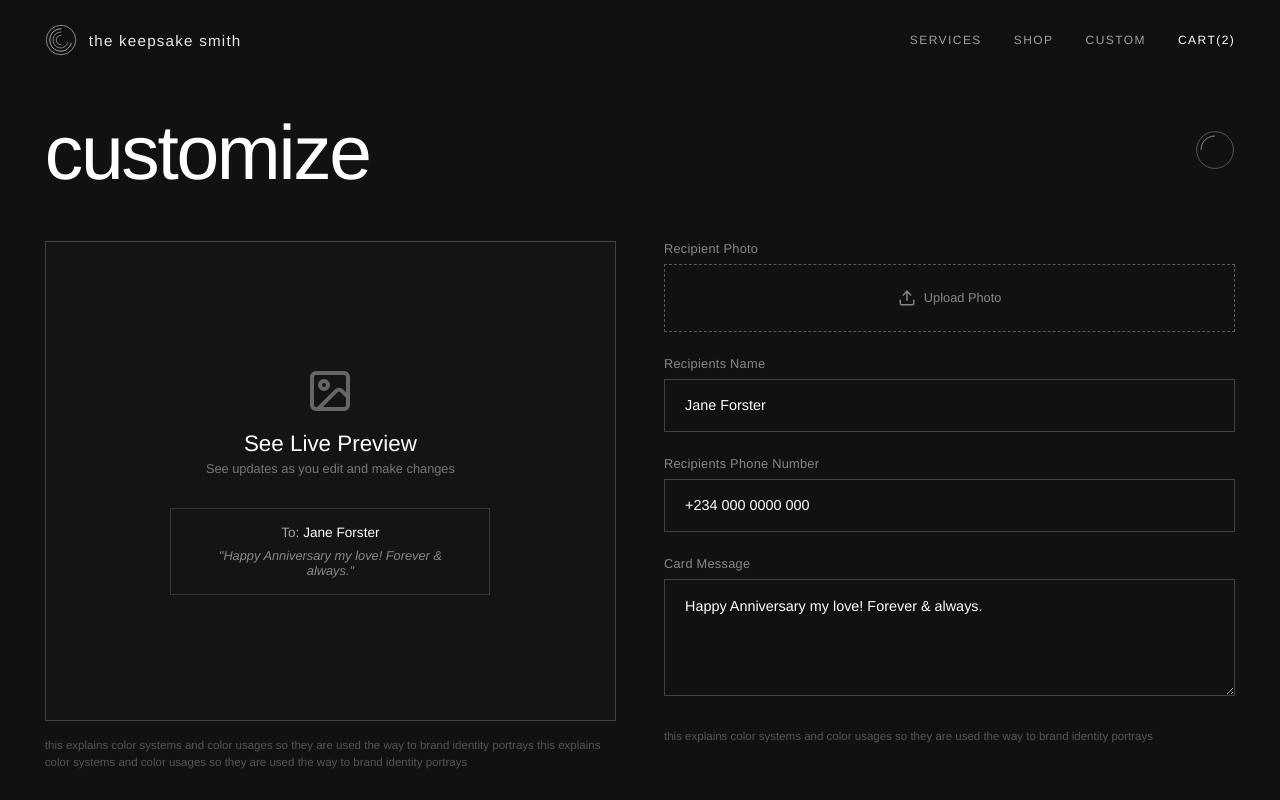
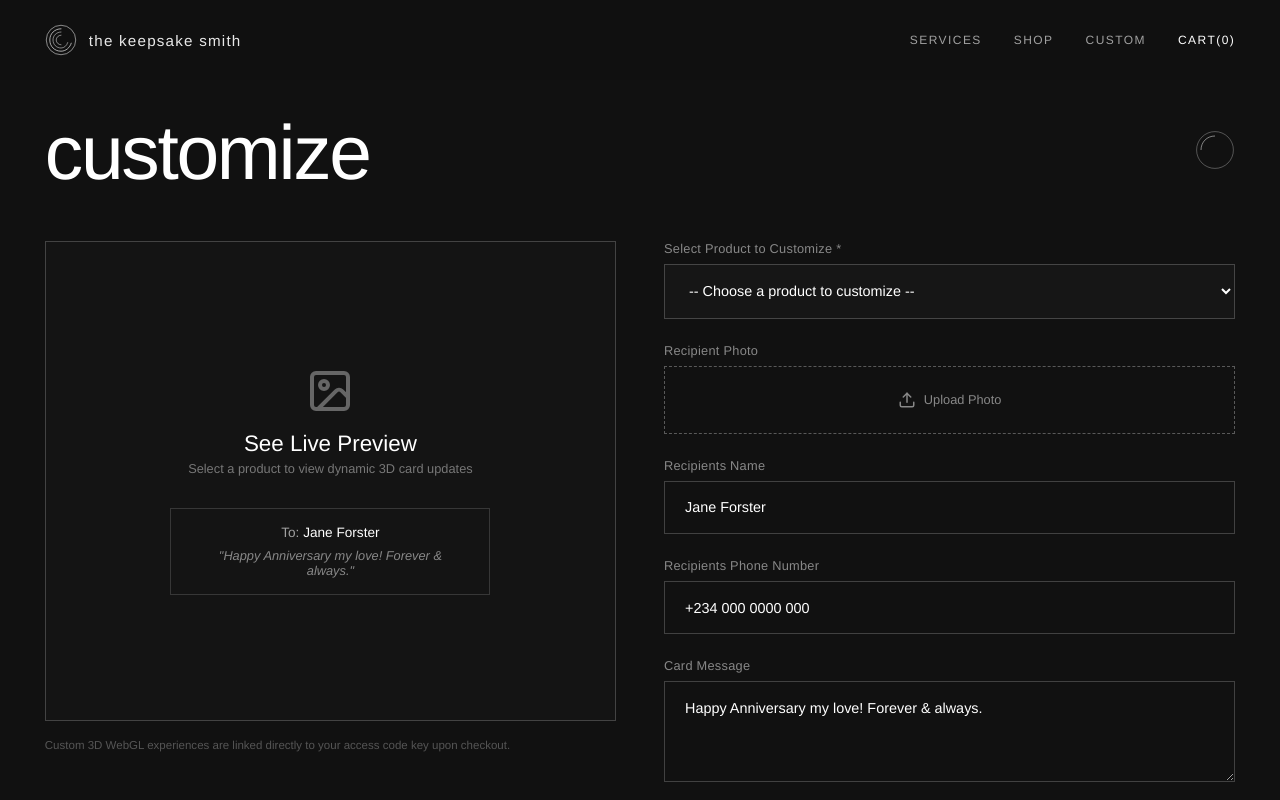
Before and after one commit to Dean142A/keepsake-smith, a Next.js app: page /customize in a window 1280 px wide. Shown: the top 800 px of the page. Built offline with nearby package versions, Linux system fonts and the light colour scheme.

Commit message:
Update customize page product selection, dynamic totals starting at N0, and cart default empty state

```diff
--- a/src/app/customize/page.jsx
+++ b/src/app/customize/page.jsx
@@ -1,16 +1,67 @@
 'use client';
 
-import React, { useState } from 'react';
+import React, { useState, useEffect } from 'react';
 import Link from 'next/link';
-import { Upload, Image as ImageIcon } from 'lucide-react';
+import { Upload, Image as ImageIcon, CheckCircle, AlertCircle } from 'lucide-react';
 import { useCart } from '@/context/CartContext';
+
+const DEFAULT_PRODUCTS = [
+  {
+    id: 'prod-1',
+    title: 'Handwritten Cards',
+    subtitle: 'maquette dé keepsake',
+    price: 30000,
+    image: 'https://images.unsplash.com/photo-1544717305-2782549b5136?q=80&w=800&auto=format&fit=crop',
+    category: 'CARDS',
+  },
+  {
+    id: 'prod-2',
+    title: 'Handwritten Cards (Black Envelope)',
+    subtitle: 'black envelope luxury edition',
+    price: 30000,
+    image: 'https://images.unsplash.com/photo-1513519245088-0e12902e5a38?q=80&w=800&auto=format&fit=crop',
+    category: 'CARDS',
+  },
+  {
+    id: 'prod-3',
+    title: 'Digital 3D Maquette Experience',
+    subtitle: 'virtual memorial & keepsake 3D WebGL',
+    price: 15000,
+    image: 'https://images.unsplash.com/photo-1605100804763-247f67b3557e?q=80&w=800&auto=format&fit=crop',
+    category: 'DIGITAL',
+  }
+];
 
 export default function CustomizePage() {
   const { addToCart, setIsCartOpen } = useCart();
+  const [productsList, setProductsList] = useState(DEFAULT_PRODUCTS);
+  const [selectedProductId, setSelectedProductId] = useState('');
   const [recipientName, setRecipientName] = useState('Jane Forster');
   const [recipientPhone, setRecipientPhone] = useState('+234 000 0000 000');
   const [cardMessage, setCardMessage] = useState('Happy Anniversary my love! Forever & always.');
   const [photoPreview, setPhotoPreview] = useState(null);
+  const [validationError, setValidationError] = useState('');
+
+  // Fetch available products from catalog API on mount
+  useEffect(() => {
+    async function loadCatalog() {
+      try {
+        const res = await fetch('/api/admin/products');
+        const data = await res.json();
+        if (data.success && data.products && data.products.length > 0) {
+          const customizable = data.products.filter(p => p.allowsCustomization !== false);
+          if (customizable.length > 0) {
+            setProductsList(customizable);
+          }
+        }
+      } catch (err) {
+        console.error('Error loading catalog products for customization:', err);
+      }
+    }
+    loadCatalog();
+  }, []);
+
+  const selectedProduct = productsList.find((p) => p.id === selectedProductId) || null;
 
   const handlePhotoUpload = (e) => {
     const file = e.target.files?.[0];
@@ -23,20 +74,34 @@ export default function CustomizePage() {
     }
   };
 
+  const CUSTOMIZATION_FEE = 5000;
+  const totalPrice = selectedProduct ? selectedProduct.price + CUSTOMIZATION_FEE : 0;
+
   const handleAddToCart = () => {
+    if (!selectedProduct) {
+      setValidationError('Please select a product to customize from the dropdown first.');
+      return;
+    }
+
+    setValidationError('');
+
     addToCart({
-      id: `custom-gift-${Date.now()}`,
-      title: 'Custom Keepsake 3D Card',
-      subtitle: `For ${recipientName || 'Recipient'}`,
-      price: 8500,
+      id: `${selectedProduct.id}-custom-${Date.now()}`,
+      title: selectedProduct.title,
+      subtitle: `Customized for ${recipientName || 'Recipient'}`,
+      price: totalPrice,
       quantity: 1,
-      image: photoPreview || 'https://images.unsplash.com/photo-1544717305-2782549b5136?q=80&w=600&auto=format&fit=crop',
+      image: photoPreview || selectedProduct.image,
       size: 'CUSTOM 3D',
       personalization: {
+        productId: selectedProduct.id,
+        productTitle: selectedProduct.title,
+        productBasePrice: selectedProduct.price,
+        customizationFee: CUSTOMIZATION_FEE,
         recipientName,
         recipientPhone,
         message: cardMessage,
-        photo: photoPreview,
+        photo: photoPreview || selectedProduct.image,
       },
     });
     if (setIsCartOpen) setIsCartOpen(true);
@@ -61,11 +126,17 @@ export default function CustomizePage() {
           {/* Left Column: Live Preview Box */}
           <div style={styles.previewContainer}>
             <div style={styles.previewBox}>
-              {photoPreview ? (
+              {photoPreview || selectedProduct ? (
                 <div style={styles.liveCardWrap}>
-                  <img src={photoPreview} alt="Recipient Preview" style={styles.previewImage} />
+                  <img
+                    src={photoPreview || selectedProduct?.image}
+                    alt="Recipient Preview"
+                    style={styles.previewImage}
+                  />
                   <div style={styles.cardOverlayText}>
-                    <div style={styles.cardHeaderSmall}>THE KEEPSAKE SMITH</div>
+                    <div style={styles.cardHeaderSmall}>
+                      THE KEEPSAKE SMITH {selectedProduct ? `• ${selectedProduct.title.toUpperCase()}` : ''}
+                    </div>
                     <div style={styles.cardName}>{recipientName || 'Recipient Name'}</div>
                     <p style={styles.cardMsgPreview}>
                       "{cardMessage || 'Your custom handwritten message will appear here in gold foil typography.'}"
@@ -76,7 +147,7 @@ export default function CustomizePage() {
                 <div style={styles.previewPlaceholder}>
                   <ImageIcon size={48} color="#666" style={{ marginBottom: '1rem' }} />
                   <h3 style={styles.previewTitle}>See Live Preview</h3>
-                  <p style={styles.previewSub}>See updates as you edit and make changes</p>
+                  <p style={styles.previewSub}>Select a product to view dynamic 3D card updates</p>
 
                   {/* Dynamic text preview */}
                   <div style={styles.cardTextDisplay}>
@@ -93,13 +164,32 @@ export default function CustomizePage() {
               )}
             </div>
             <p style={styles.columnSubtext}>
-              this explains color systems and color usages so they are used the way to brand identity portrays
-              this explains color systems and color usages so they are used the way to brand identity portrays
+              Custom 3D WebGL experiences are linked directly to your access code key upon checkout.
             </p>
           </div>
 
           {/* Right Column: Personalization Form */}
           <div style={styles.formContainer}>
+            {/* Product Selector Field */}
+            <div style={styles.formGroup}>
+              <label style={styles.label}>Select Product to Customize *</label>
+              <select
+                value={selectedProductId}
+                onChange={(e) => {
+                  setSelectedProductId(e.target.value);
+                  setValidationError('');
+                }}
+                style={styles.selectInput}
+              >
+                <option value="">-- Choose a product to customize --</option>
+                {productsList.map((p) => (
+                  <option key={p.id} value={p.id}>
+                    {p.title} — ₦{p.price.toLocaleString()}
+                  </option>
+                ))}
+              </select>
+            </div>
+
             {/* Recipient Photo Upload */}
             <div style={styles.formGroup}>
               <label style={styles.label}>Recipient Photo</label>
@@ -145,17 +235,19 @@ export default function CustomizePage() {
             <div style={styles.formGroup}>
               <label style={styles.label}>Card Message</label>
               <textarea
-                rows={5}
+                rows={4}
                 value={cardMessage}
                 onChange={(e) => setCardMessage(e.target.value)}
-                placeholder="Write a message"
+                placeholder="Write a custom message"
                 style={styles.textarea}
               />
             </div>
 
-            <p style={styles.formSubtext}>
-              this explains color systems and color usages so they are used the way to brand identity portrays
-            </p>
+            {validationError && (
+              <div style={styles.errorBanner}>
+                <AlertCircle size={16} color="#FF6B6B" /> {validationError}
+              </div>
+            )}
           </div>
         </div>
 
@@ -163,7 +255,14 @@ export default function CustomizePage() {
         <div style={styles.totalsBar}>
           <div>
             <div style={styles.totalsLabel}>TOTALS</div>
-            <div style={styles.totalsValue}>₦8,500</div>
+            <div style={styles.totalsValue}>
+              ₦{totalPrice.toLocaleString()}
+            </div>
+            {selectedProduct && (
+              <div style={{ fontSize: '0.75rem', color: '#888888', marginTop: '4px' }}>
+                Base ₦{selectedProduct.price.toLocaleString()} + ₦{CUSTOMIZATION_FEE.toLocaleString()} Customization
+              </div>
+            )}
           </div>
 
           <button
@@ -191,9 +290,6 @@ export default function CustomizePage() {
             >
               Order Now
             </button>
-            <p className="text-muted">
-              this explains color systems and color usages so they are used the way to brand identity portrays
-            </p>
           </div>
         </section>
       </div>
@@ -334,6 +430,26 @@ const styles = {
     fontSize: '0.8rem',
     color: '#888888',
   },
+  selectInput: {
+    width: '100%',
+    padding: '1.1rem 1.25rem',
+    backgroundColor: '#161616',
+    border: '1px solid rgba(255, 255, 255, 0.2)',
+    borderRadius: '0px',
+    color: '#FFFFFF',
+    fontSize: '0.9rem',
+    outline: 'none',
+    cursor: 'pointer',
+  },
+  errorBanner: {
+    padding: '0.75rem 1rem',
+    backgroundColor: 'rgba(255, 107, 107, 0.1)',
+    border: '1px solid rgba(255, 107, 107, 0.3)',
+    color: '#FF6B6B',
+    fontSize: '0.85rem',
+    gap: '0.5rem',
+    marginTop: '0.5rem',
+  },
   input: {
     width: '100%',
     padding: '1.1rem 1.25rem',
--- a/src/context/CartContext.jsx
+++ b/src/context/CartContext.jsx
@@ -5,26 +5,7 @@ import React, { createContext, useContext, useState, useEffect } from 'react';
 const CartContext = createContext();
 
 export const CartProvider = ({ children }) => {
-  const [cart, setCart] = useState([
-    {
-      id: 'custom-card-1',
-      title: 'CUSTOM CARD',
-      subtitle: 'matte grey card for mums',
-      price: 8500,
-      quantity: 1,
-      size: 'XL 1',
-      image: 'https://images.unsplash.com/photo-1544717305-2782549b5136?q=80&w=600&auto=format&fit=crop',
-    },
-    {
-      id: 'custom-card-2',
-      title: 'CUSTOM CARD',
-      subtitle: 'minimalist foil edition',
-      price: 7900,
-      quantity: 1,
-      size: 'XL 1',
-      image: 'https://images.unsplash.com/photo-1513519245088-0e12902e5a38?q=80&w=600&auto=format&fit=crop',
-    },
-  ]);
+  const [cart, setCart] = useState([]);
 
   const [isCartOpen, setIsCartOpen] = useState(false);
 
```
